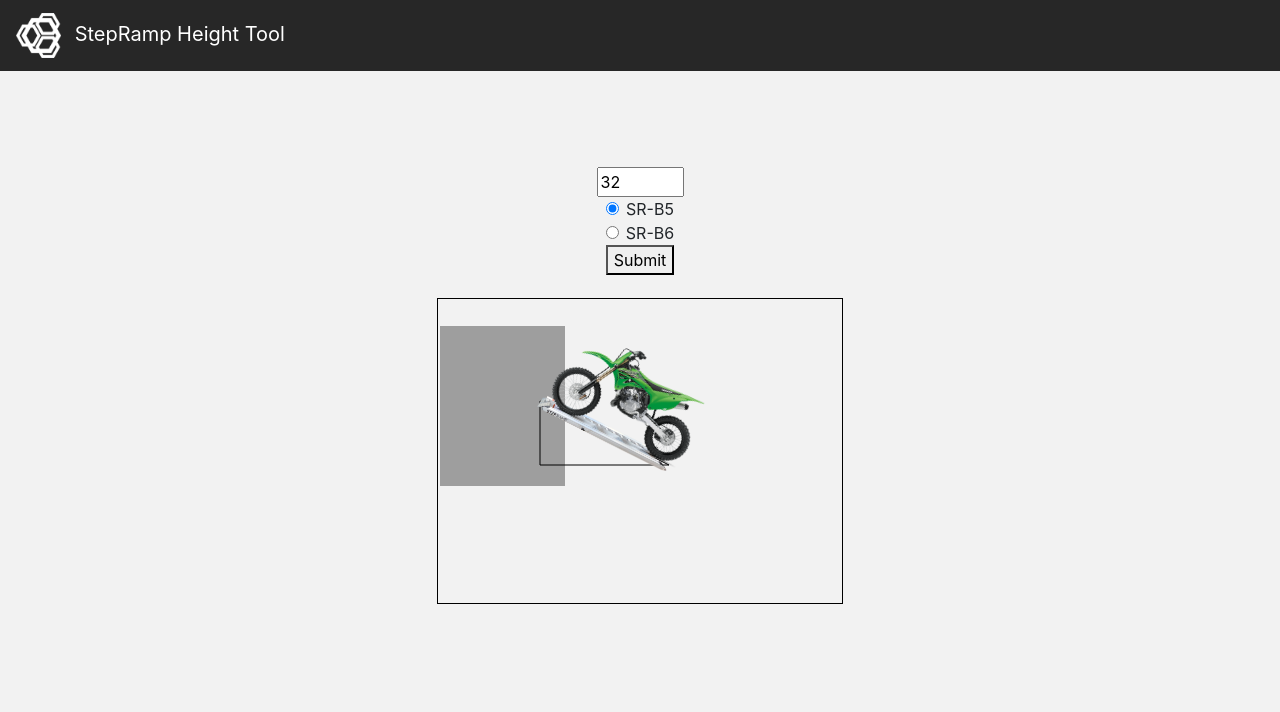
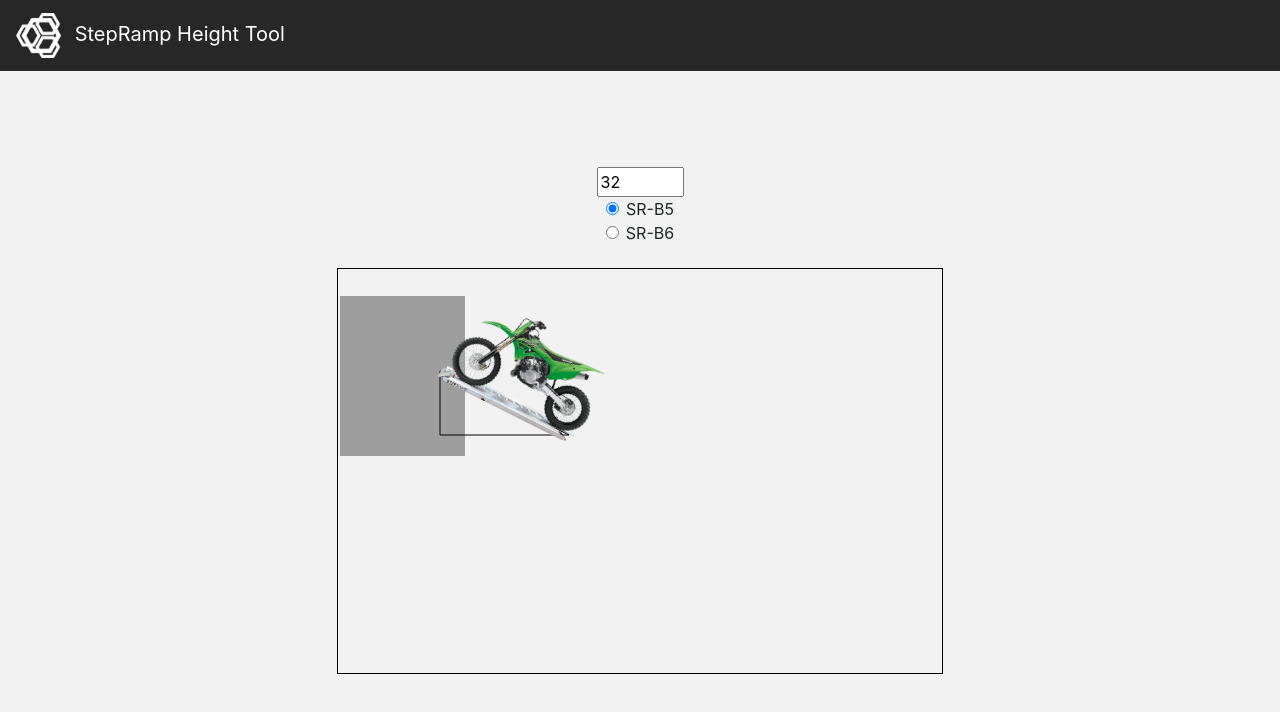
Before and after one commit to NathanMQuam/StepRampTool, a website: page index.html in a window 1280 px wide. Drawn offline with nearby package versions, Linux system fonts and the light colour scheme.

Commit message:
Ramp images + form update

```diff
--- a/index.html
+++ b/index.html
@@ -27,7 +27,7 @@
 	<main>
 		<div id="app" class="m-5 p-5 text-center">
 			<form onsubmit="rampApp.setRamp(event)">
-				<input type="number" name="BedHeight" id="BedHeightInput" placeholder="Bed Height (Inches)" min="1" max="80"
+				<input type="number" name="BedHeight" id="BedHeightInput" placeholder="Bed Height (Inches)" min="28" max="44"
 					required value="32">
 				<div class="form-check">
 					<label class="form-check-label">
@@ -39,10 +39,9 @@
 						SR-B6
 					</label><br />
 				</div>
-				<button type="submit">Submit</button>
 			</form><br />
 			<div id="rampDisplay" onload="App._draw()">
-				<canvas id="rampCanvas" width="400px" height="300px" style="outline: 1px black solid; padding: 2px;">
+				<canvas id="rampCanvas" width="600px" height="400px" style="outline: 1px black solid; padding: 2px;">
 					We apologize, but this ramp preview requires your web browser to support HTML Canvas.
 				</canvas>
 			</div>
```
Also changed, not shown: assets/img/truck.png (added), assets/img/truck_foreground.png (added), 1 other file.
